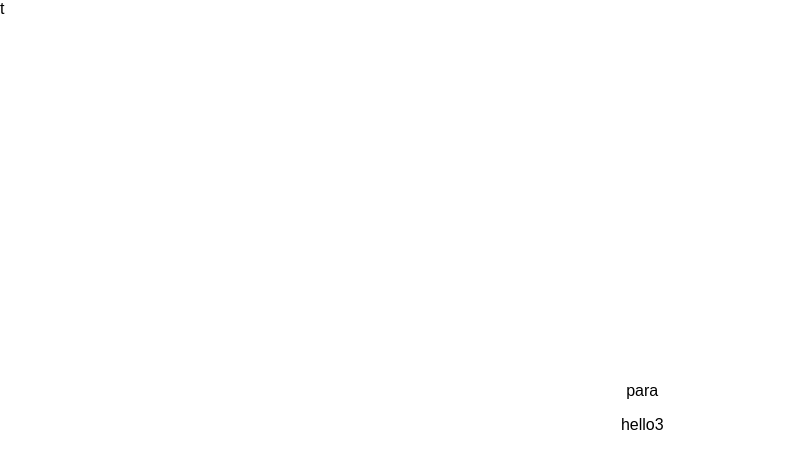
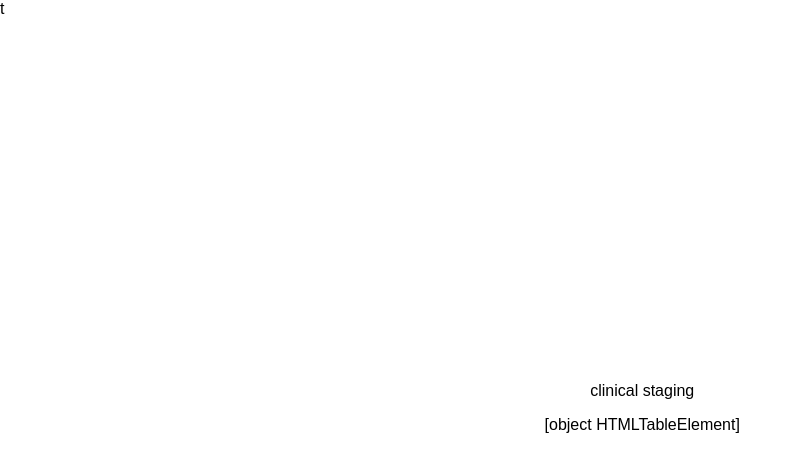
Before and after one commit to nigeldodd/pwaw3, a plain HTML site: page index.html in a window 1280 px wide. Shown: the whole page, without its empty margins (0-802 px from the left). Drawn offline with Linux system fonts and the light colour scheme.

Commit message:
ourTable

```diff
--- a/index.html
+++ b/index.html
@@ -10,7 +10,7 @@ t<!doctype html>
 </head>
 <body class="fullscreen">
   <div class="container" id="con">
-    <p>para</p>
+    <p>clinical staging</p>
      <script>
         var body = document.getElementsByTagName("body")[0];
         var ourTable     = document.createElement("table");
@@ -29,7 +29,8 @@ t<!doctype html>
         /*body.appendChild(ourTable);*/
         //document.getElementById("con").innerHTML=ourTable
         //document.getElementById("con").innerHTML="hello"
-        document.getElementById('con').insertAdjacentHTML('beforeend', 'hello3');
+        //document.getElementById('con').insertAdjacentHTML('beforeend', 'hello3');  //ok
+        document.getElementById('con').insertAdjacentHTML('beforeend', ourTable);
         ourTable.setAttribute("border", "2");
       </script>
 
```
